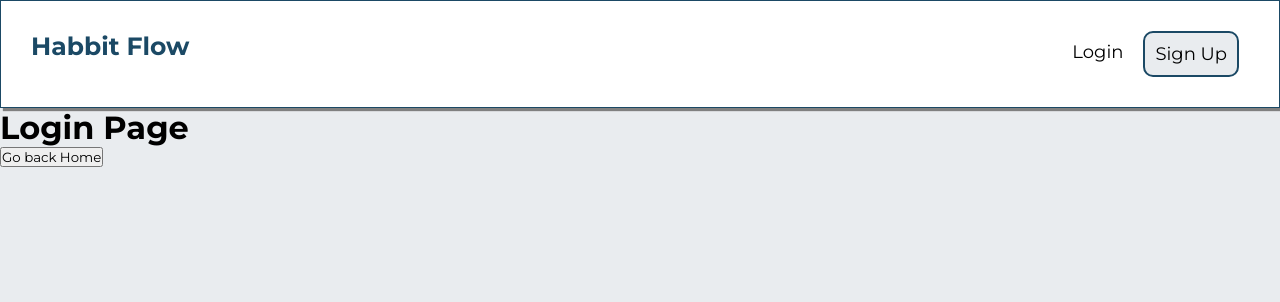
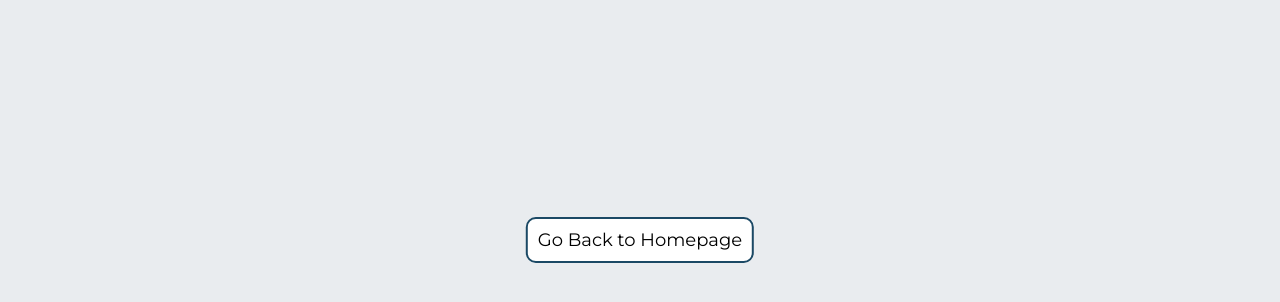
Before and after one commit to Yasmine-Hmida/Habbit-Flow, a React (Vite) app in the folder HabbitFlow/: page /Login in a window 1280 px wide. Shown: the top 302 px of the page. Built offline with nearby package versions, Linux system fonts and the light colour scheme.

Commit message:
Set Up and start the Login and SignUp pages

```diff
--- /dev/null
+++ b/HabbitFlow/src/LoginFormComponent/LoginForm.css
@@ -0,0 +1 @@
+/* Styling the Login Form */
--- /dev/null
+++ b/HabbitFlow/src/LoginFormComponent/LoginForm.jsx
@@ -0,0 +1,16 @@
+import { useNavigate } from 'react-router-dom'
+
+const LoginForm = () => {
+    const navigate = useNavigate();
+    return (
+        <>
+            <button className='goHomeBtn' onClick={() => navigate('/')}>Go Back to Homepage</button>
+
+            <div className='loginDiv'>
+
+            </div>
+        </>
+    )
+}
+
+export default LoginForm
--- a/HabbitFlow/src/NotFoundComponent/NotFound.css
+++ b/HabbitFlow/src/NotFoundComponent/NotFound.css
@@ -22,13 +22,3 @@
     font-weight: 400;
     text-align: center;
 }
-
-.notFoundBtn{
-    font-size: large;
-    font-weight: 400;
-    cursor:pointer;
-    padding:10px;
-    background-color: #fff;
-    border:2px solid #1b4965;
-    border-radius: 10px;
-}
--- a/HabbitFlow/src/NotFoundComponent/NotFound.jsx
+++ b/HabbitFlow/src/NotFoundComponent/NotFound.jsx
@@ -2,6 +2,7 @@ import {useNavigate } from 'react-router-dom'
 
 import notFoundIcon from '../assets/NotFound.png'
 import './NotFound.css'
+import '../Pages/Register.css' // To get the Design of the Button
 
 const NotFound = () => {
     const navigate = useNavigate();
@@ -9,7 +10,7 @@ const NotFound = () => {
         <div className='notFoundContainer'>
             <img className="notFoundIcon" src={notFoundIcon} alt="Not Found Icon"/>
             <h2 className='notFoundDesc'>404 | Page Not Found!</h2>
-            <button className="notFoundBtn" onClick={() => navigate('/' , {replace:true})}>Go Back to Homepage</button>
+            <button className="goHomeBtn" onClick={() => navigate('/' , {replace:true})}>Go Back to Homepage</button>
         </div>
     )
 }
--- a/HabbitFlow/src/Pages/Login.jsx
+++ b/HabbitFlow/src/Pages/Login.jsx
@@ -1,17 +1,12 @@
-import { useNavigate } from 'react-router-dom'
-import Nav from '../NavComponent/Nav.jsx'
+import LoginForm from '../LoginFormComponent/LoginForm.jsx'
+import './Register.css'
 
 const Login = () => {
 
-    const navigate = useNavigate(); /* navigate will take us to another path */
-
     return (
-      <div>
-        <Nav/>
-        <h1>Login Page</h1>
-        <button onClick={() => navigate('/Habbits' , {replace:true})}>Go back Home</button>
-        {/* You don’t want users to go back to the login page after they’re logged in. */}
-      </div>
+        <div className='loginContainer'>
+            <LoginForm/>
+        </div>
     )
 }
 
--- /dev/null
+++ b/HabbitFlow/src/Pages/Register.css
@@ -0,0 +1,23 @@
+/* Styling the Login Page */
+
+.loginContainer , .signUpContainer{
+    position:absolute;
+    top:30%;
+    left:50%;
+    transform: translate(-50%, -50%);
+
+    display: flex;
+    flex-direction: column;
+    justify-content: center;
+    align-items: center;
+}
+
+.goHomeBtn{
+    font-size: large;
+    font-weight: 400;
+    cursor:pointer;
+    padding:10px;
+    background-color: #fff;
+    border:2px solid #1b4965;
+    border-radius: 10px;
+}
--- a/HabbitFlow/src/Pages/SignUp.jsx
+++ b/HabbitFlow/src/Pages/SignUp.jsx
@@ -1,12 +1,13 @@
-import Nav from '../NavComponent/Nav.jsx'
+import SignUpForm from '../SignUpComponent/SignUpForm.jsx'
+import './Register.css'
 
 const SignUp = () => {
-  return (
-    <div>
-      <Nav />
-      <h1>Sign Up Page</h1>
-    </div>
-  )
+
+    return (
+        <div className='signUpContainer'>
+            <SignUpForm/>
+        </div>
+    )
 }
 
 export default SignUp
--- /dev/null
+++ b/HabbitFlow/src/SignUpComponent/SignUpForm.css
@@ -0,0 +1 @@
+/* Styling the SignUp Form */
--- /dev/null
+++ b/HabbitFlow/src/SignUpComponent/SignUpForm.jsx
@@ -0,0 +1,16 @@
+import { useNavigate } from 'react-router-dom'
+
+const SignUpForm = () => {
+    const navigate = useNavigate();
+    return (
+        <>
+            <button className='goHomeBtn' onClick={() => navigate('/')}>Go Back to Homepage</button>
+
+            <div className='signUpDiv'>
+
+            </div>
+        </>
+    )
+}
+
+export default SignUpForm
```
